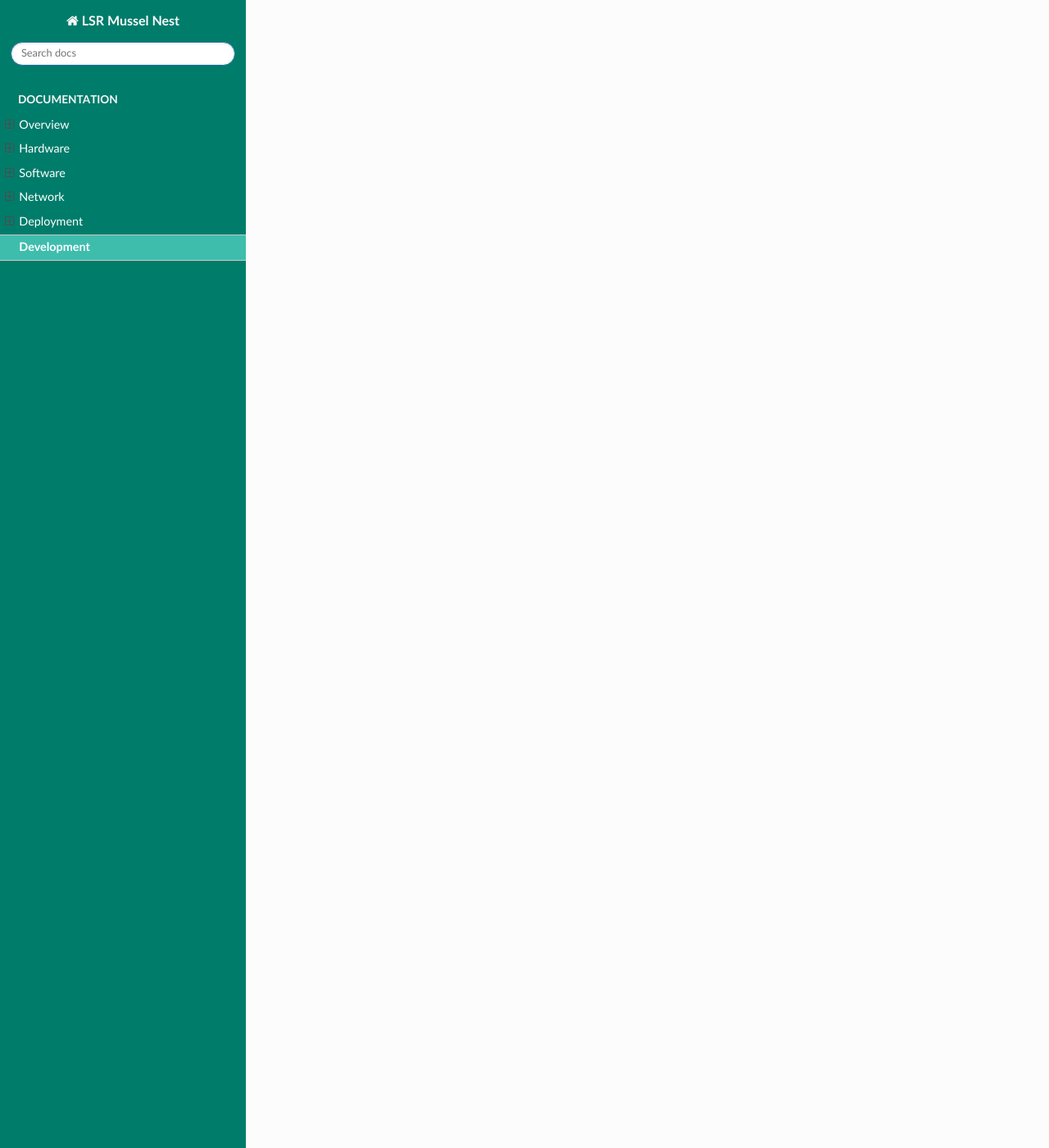
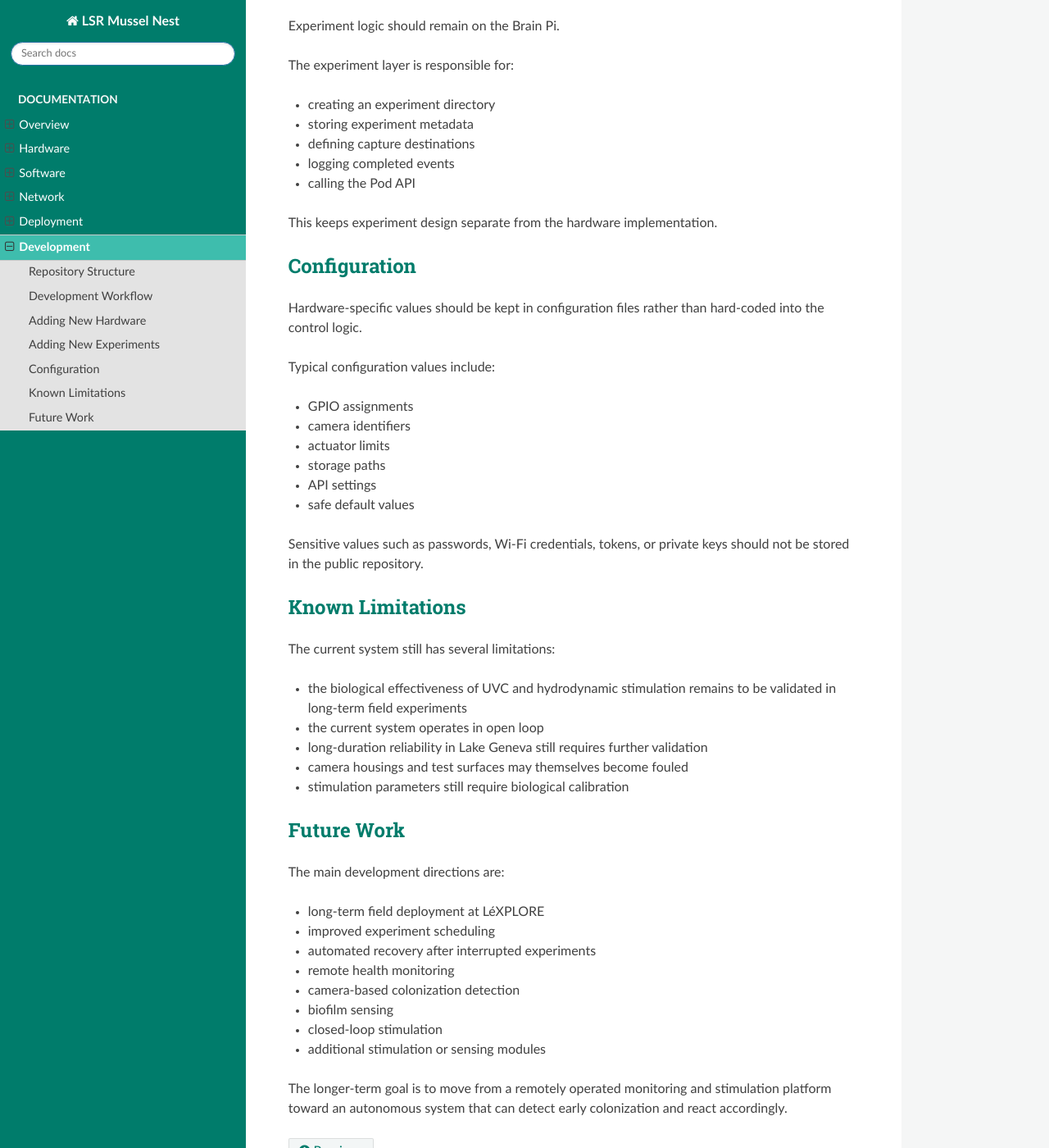
Before and after one commit to mt-tschudin/lsr-mussel-nest, a Sphinx documentation site: the page built from docs/source/development.rst, in a window 1280 px wide and 1400 px high, scrolled down 1559 px. Shown: the whole window at 82% size. Built offline with Sphinx 7.4.7 and the Read the Docs theme 3.1.0, drawn with Linux system fonts in a browser that asks for light colours; some of the changed text lies outside the part shown.

Commit message:
Enhance development documentation with detailed guidelines
Expanded the development documentation to include repository structure, development workflow, guidelines for adding new hardware and experiments, configuration management, known limitations, and future work directions.

```diff
--- a/docs/source/development.rst
+++ b/docs/source/development.rst
@@ -1,3 +1,138 @@
 Development
-========
-Repository structure, known limitations, future work
+===========
+
+The LSR Mussel Nest was designed as a modular research platform that can be
+extended as the experimental requirements evolve.
+
+This section summarizes the software organization, recommended development
+workflow, and the main directions for future work.
+
+
+Repository Structure
+--------------------
+
+On the Raspberry Pis, the active control software is stored under:
+
+::
+
+    ~/lsr_control/
+
+while experiment data is stored separately under:
+
+::
+
+    ~/lsr_data/experiments/
+
+
+Development Workflow
+--------------------
+
+Changes should normally be developed and tested in stages:
+
+1. test the individual hardware function
+2. test the corresponding Pod API command
+3. test the command from the Brain Pi
+4. integrate it into an experiment sequence
+5. validate the complete system before deployment
+
+This separation helps keep low-level hardware changes from affecting the
+experiment logic unexpectedly.
+
+
+Adding New Hardware
+-------------------
+
+New actuators or sensors should be integrated through the Pod Pi.
+
+The recommended pattern is:
+
+::
+
+    Brain logic
+        │
+        ▼
+    pod_api.py
+        │
+        ▼
+    pod_server.py
+        │
+        ▼
+    device module
+        │
+        ▼
+    hardware
+
+A new device should therefore have:
+
+* a dedicated hardware module
+* configuration entries in ``config.py``
+* one or more API endpoints
+* a corresponding Brain-side function
+* a simple bench test before scheduler integration
+
+
+Adding New Experiments
+----------------------
+
+Experiment logic should remain on the Brain Pi.
+
+The experiment layer is responsible for:
+
+* creating an experiment directory
+* storing experiment metadata
+* defining capture destinations
+* logging completed events
+* calling the Pod API
+
+This keeps experiment design separate from the hardware implementation.
+
+
+Configuration
+-------------
+
+Hardware-specific values should be kept in configuration files rather than
+hard-coded into the control logic.
+
+Typical configuration values include:
+
+* GPIO assignments
+* camera identifiers
+* actuator limits
+* storage paths
+* API settings
+* safe default values
+
+Sensitive values such as passwords, Wi-Fi credentials, tokens, or private keys
+should not be stored in the public repository.
+
+
+Known Limitations
+-----------------
+
+The current system still has several limitations:
+
+* the biological effectiveness of UVC and hydrodynamic stimulation remains to
+  be validated in long-term field experiments
+* the current system operates in open loop
+* long-duration reliability in Lake Geneva still requires further validation
+* camera housings and test surfaces may themselves become fouled
+* stimulation parameters still require biological calibration
+
+
+Future Work
+-----------
+
+The main development directions are:
+
+* long-term field deployment at LéXPLORE
+* improved experiment scheduling
+* automated recovery after interrupted experiments
+* remote health monitoring
+* camera-based colonization detection
+* biofilm sensing
+* closed-loop stimulation
+* additional stimulation or sensing modules
+
+The longer-term goal is to move from a remotely operated monitoring and
+stimulation platform toward an autonomous system that can detect early
+colonization and react accordingly.
```
